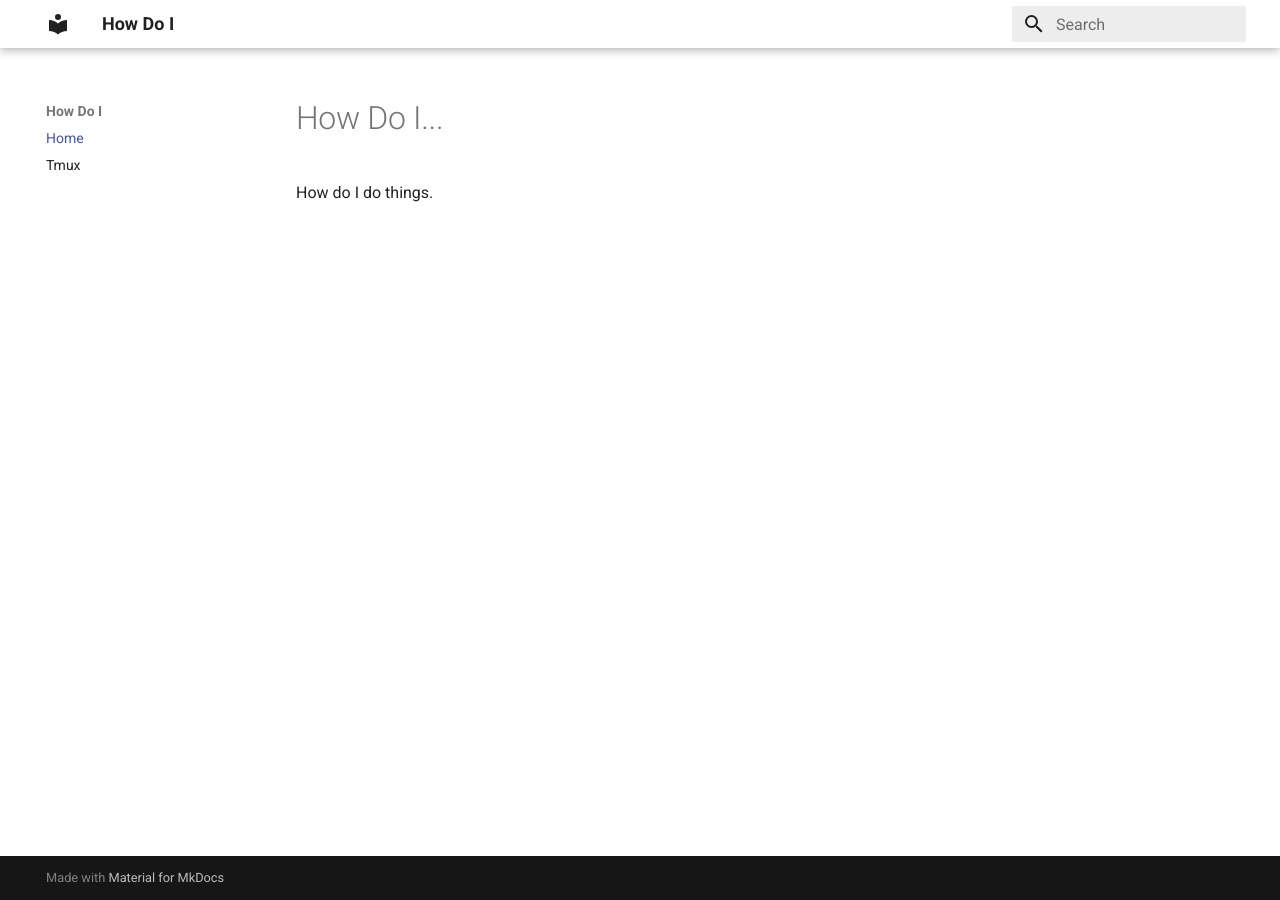
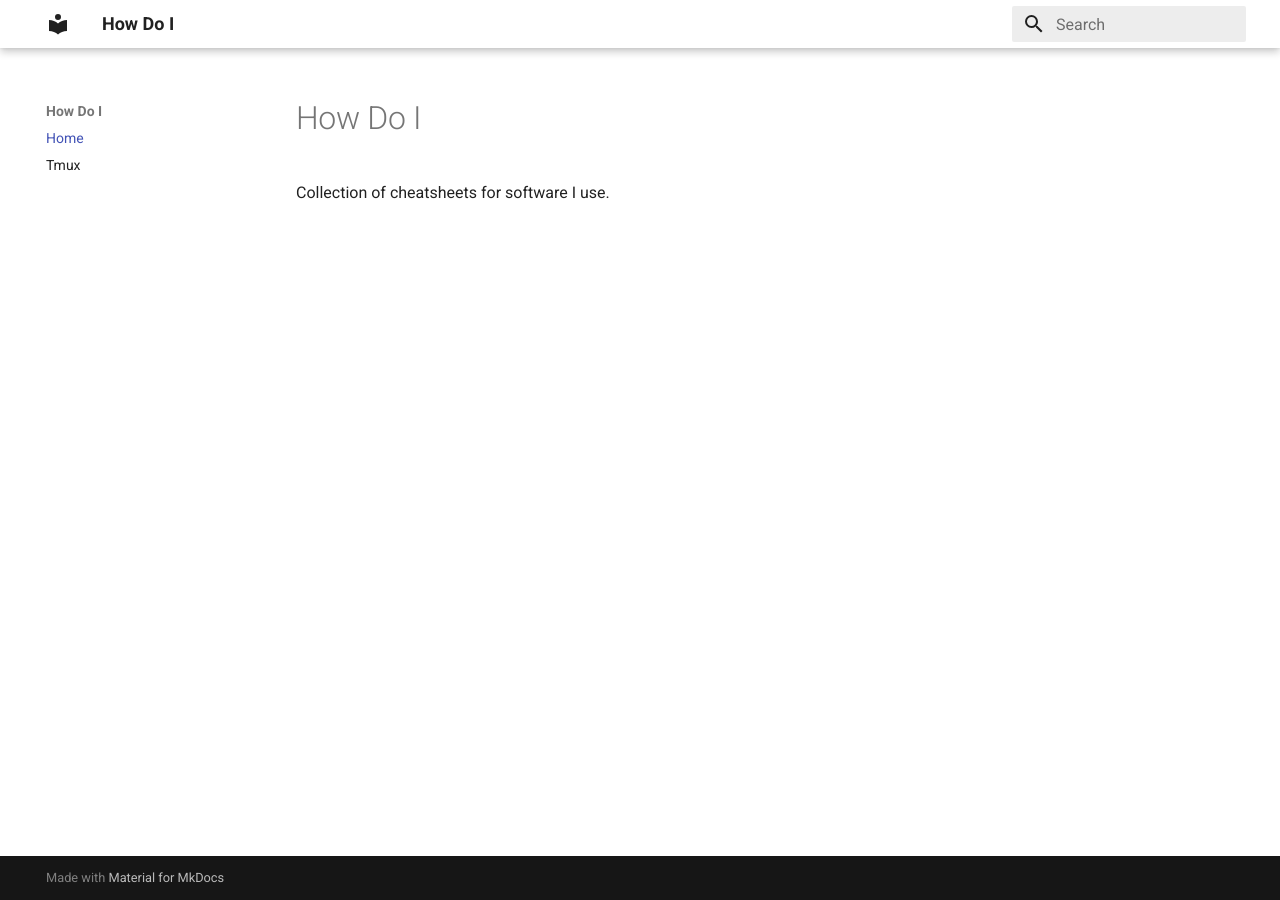
Before and after one commit to denkasyanov/howdoi, an MkDocs documentation site: the page built from docs/index.md, in a window 1280 px wide. Built offline with MkDocs 1.6.1 and Material for MkDocs 9.7.7, drawn with Linux system fonts in a browser that asks for light colours.

Commit message:
Update index page

```diff
--- a/docs/index.md
+++ b/docs/index.md
@@ -1,3 +1,3 @@
-# How Do I...
+# How Do I
 
-How do I do things.
+Collection of cheatsheets for software I use.
```
